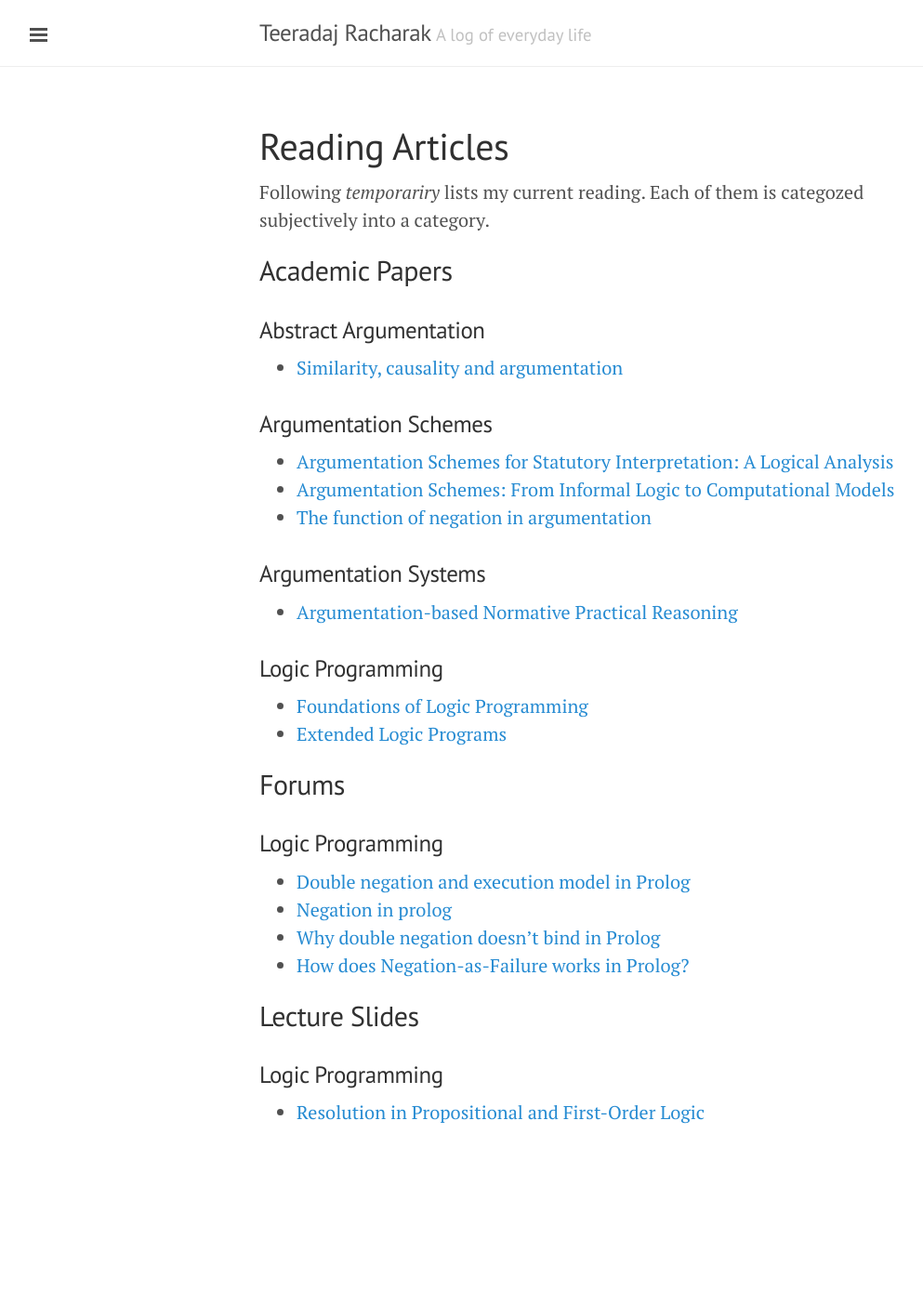
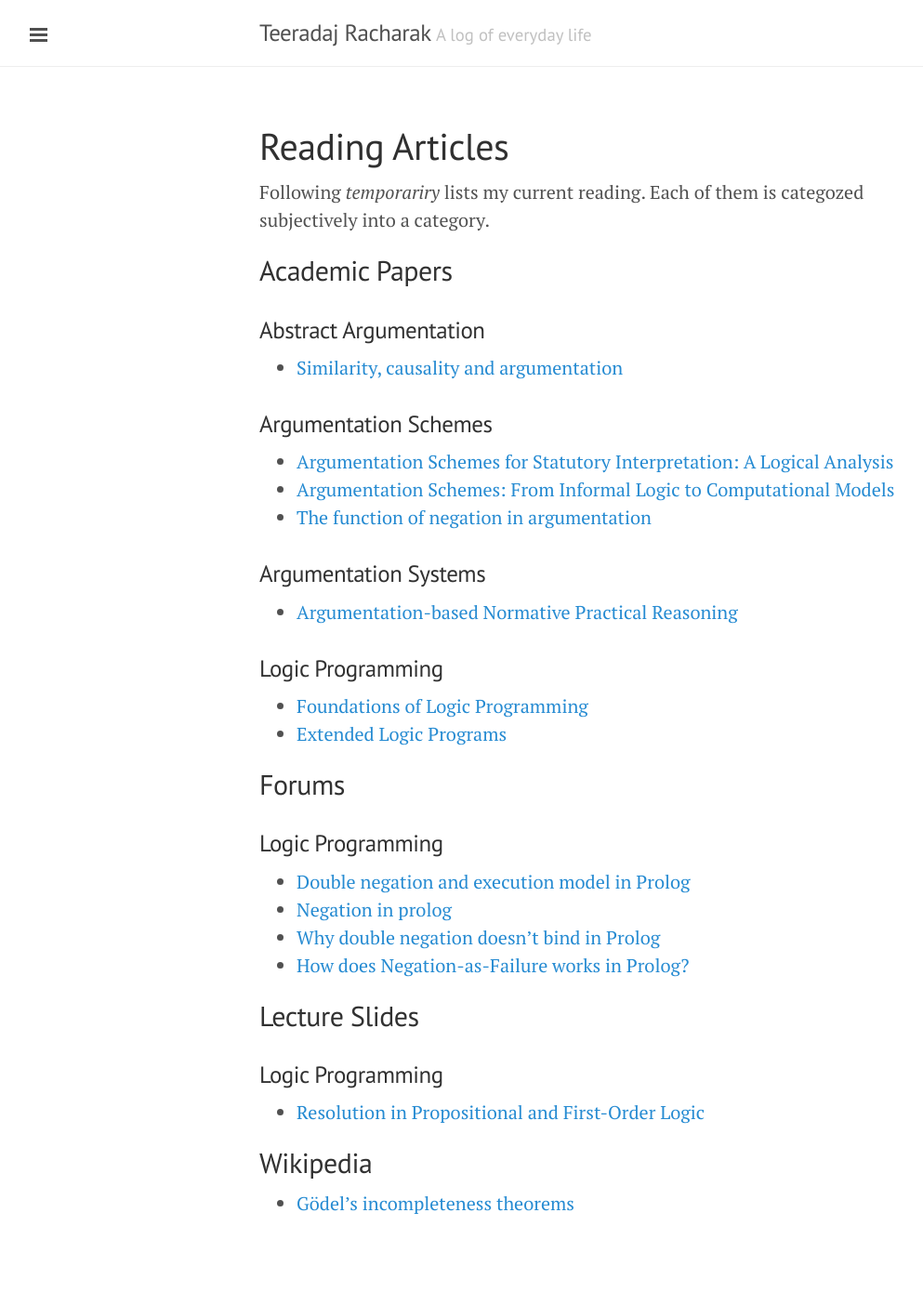
Before and after one commit to xlives/xlives.github.io, a Jekyll site: the page built from reading-articles.markdown, in a window 1280 px wide. Shown: the whole page at 93% size, without its empty margins (1-994 px from the left). Built offline with Jekyll 4.4.1, drawn with Linux system fonts in a browser that asks for light colours; before the commit the page ends 1292 px from its top, so only the background shows below that.

Commit message:
Update reading-articles.markdown

```diff
--- a/reading-articles.markdown
+++ b/reading-articles.markdown
@@ -43,3 +43,8 @@ Computational Models](https://cgi.csc.liv.ac.uk/~katie/waltonFest10.pdf){:target
 ### Logic Programming
 
 * [Resolution in Propositional and First-Order Logic](http://www.csee.umbc.edu/courses/graduate/691/spring12/03/notes/19resolution.pdf){:target="_blank"}
+
+
+## Wikipedia
+
+* [Gödel's incompleteness theorems](https://en.wikipedia.org/wiki/G%C3%B6del%27s_incompleteness_theorems){:target="_blank"}
```
